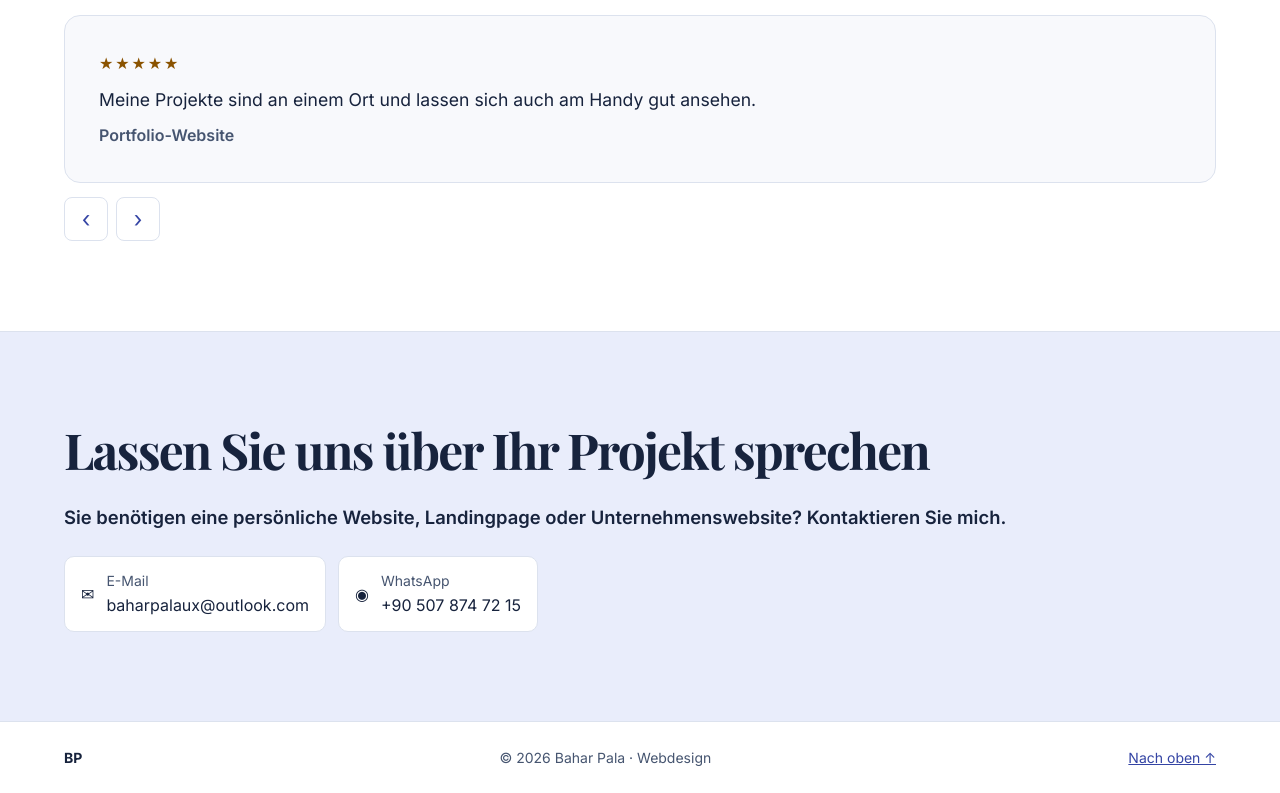
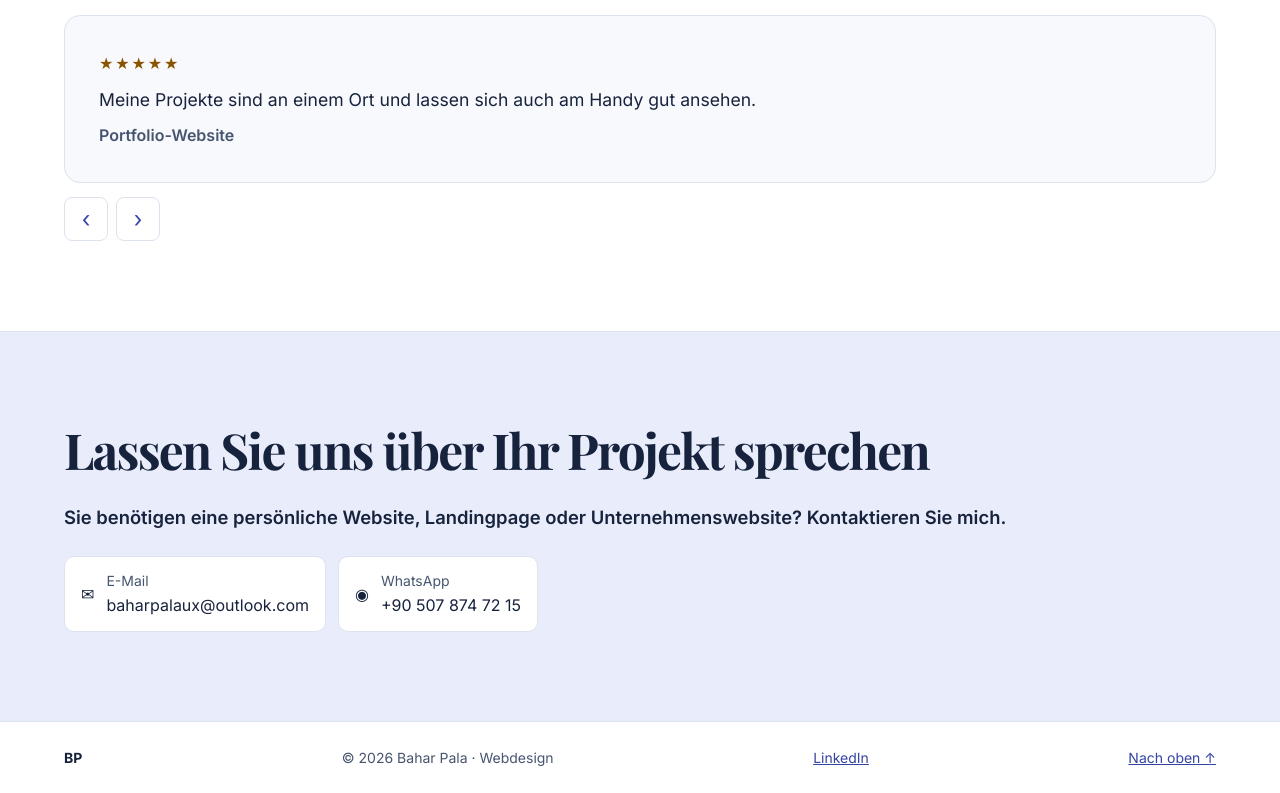
Before and after one commit to mcd2023/bp, a plain HTML site: page de/index.html in a window 1280 px wide. Shown: the part 1774-2567 px from the top of the page. Drawn offline with nearby package versions, Linux system fonts and the light colour scheme.

Commit message:
Add Bahar Pala's LinkedIn profile to footer

```diff
--- a/de/index.html
+++ b/de/index.html
@@ -144,6 +144,7 @@
   <footer>
     <strong>BP</strong>
     <span>© <span id="current-year">2026</span> Bahar Pala · Webdesign</span>
+    <a href="https://www.linkedin.com/in/bahar-pala-64594287/" rel="me">LinkedIn</a>
     <a href="#home">Nach oben ↑</a>
   </footer>
 
```
